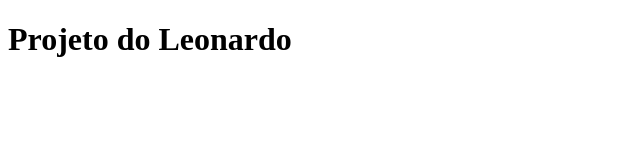
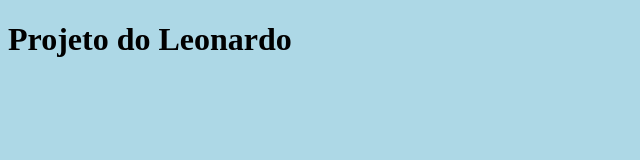
Before and after one commit to kibutzzz/curso-git, a plain HTML site: page index.html in a window 1280 px wide. Shown: the whole page, without its empty margins (0-640 px from the left). Drawn offline with Linux system fonts and the light colour scheme.

Commit message:
inicio do design

```diff
--- /dev/null
+++ b/estilo.css
@@ -0,0 +1,3 @@
+html{
+    background-color: lightblue;
+}
--- a/index.html
+++ b/index.html
@@ -4,6 +4,7 @@
     <meta charset="UTF-8">
     <meta name="viewport" content="width=device-width, initial-scale=1.0">
     <meta http-equiv="X-UA-Compatible" content="ie=edge">
+    <link rel="stylesheet" href="estilo.css">
     <title>Git</title>
 </head>
 <body>
```
